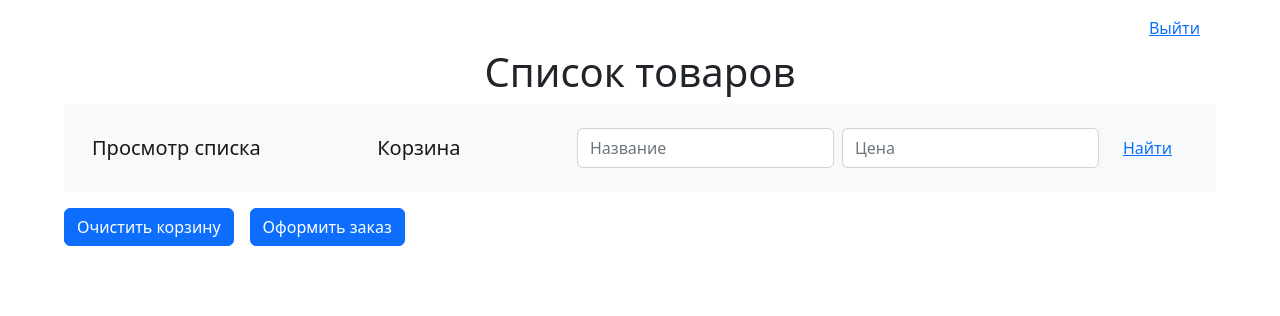
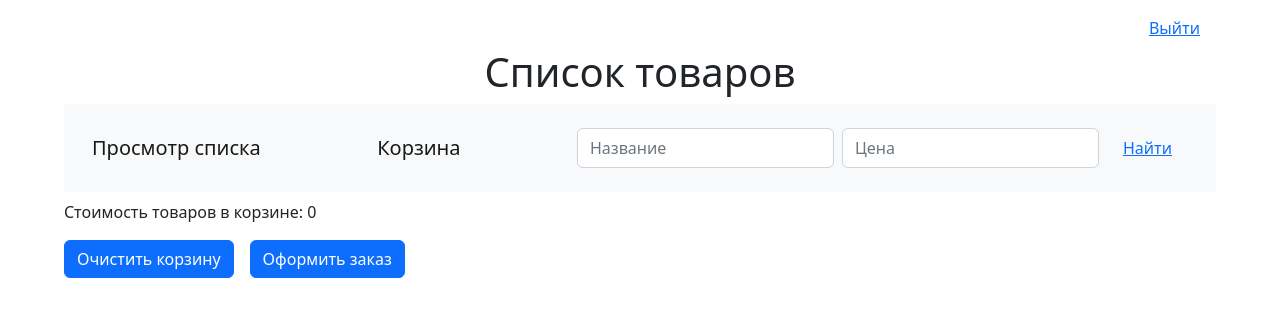
Before and after one commit to annakon/otus-vue-baklikova, a Vue app: page /cart in a window 1280 px wide. Shown: the top 316 px of the page. Built offline with nearby package versions, Linux system fonts and the light colour scheme.

Commit message:
стоимость товаров в корзине

```diff
--- a/src/components/cart/cart.vue
+++ b/src/components/cart/cart.vue
@@ -1,5 +1,6 @@
 <template>
   <GoodsItemCart v-for="item in storeCart.cart" :key="item.id" :cart="item"> </GoodsItemCart>
+  <div class="row total">Стоимость товаров в корзине:  {{storeCart.totalSum}}</div>
   <button @click="storeCart.clearCart" class="btn btn-primary" type="button">
     Очистить корзину
   </button>
@@ -14,7 +15,7 @@ const storeCart = useCartStore();
 </script>
 
 <style scoped>
-button {
+button,.total {
   margin-left: 2rem;
 }
 </style>
--- a/src/stores/cart.js
+++ b/src/stores/cart.js
@@ -1,4 +1,4 @@
-import { ref } from 'vue';
+import {computed, ref} from 'vue';
 import { defineStore } from 'pinia';
 
 export const useCartStore = defineStore('cart', () => {
@@ -20,5 +20,9 @@ export const useCartStore = defineStore('cart', () => {
     cart.value = [];
   }
 
-  return { cart, addToCart, clearCart };
+  const totalSum = computed(() => {
+    return cart.value.map(i =>  i.price * i.quantity).reduce((sum, count) => sum + count, 0)
+  })
+
+  return { cart, addToCart, clearCart, totalSum};
 });
```
